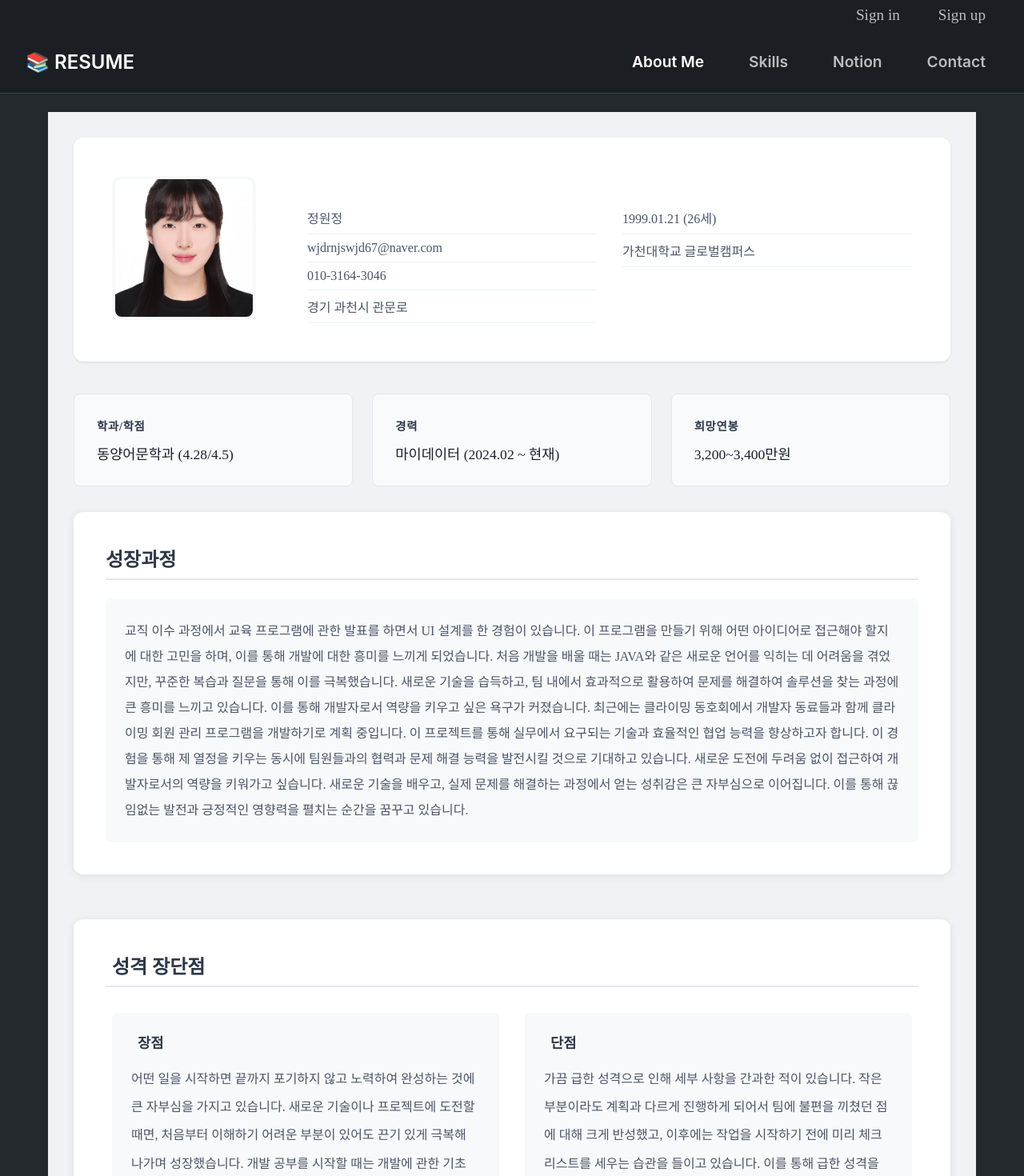
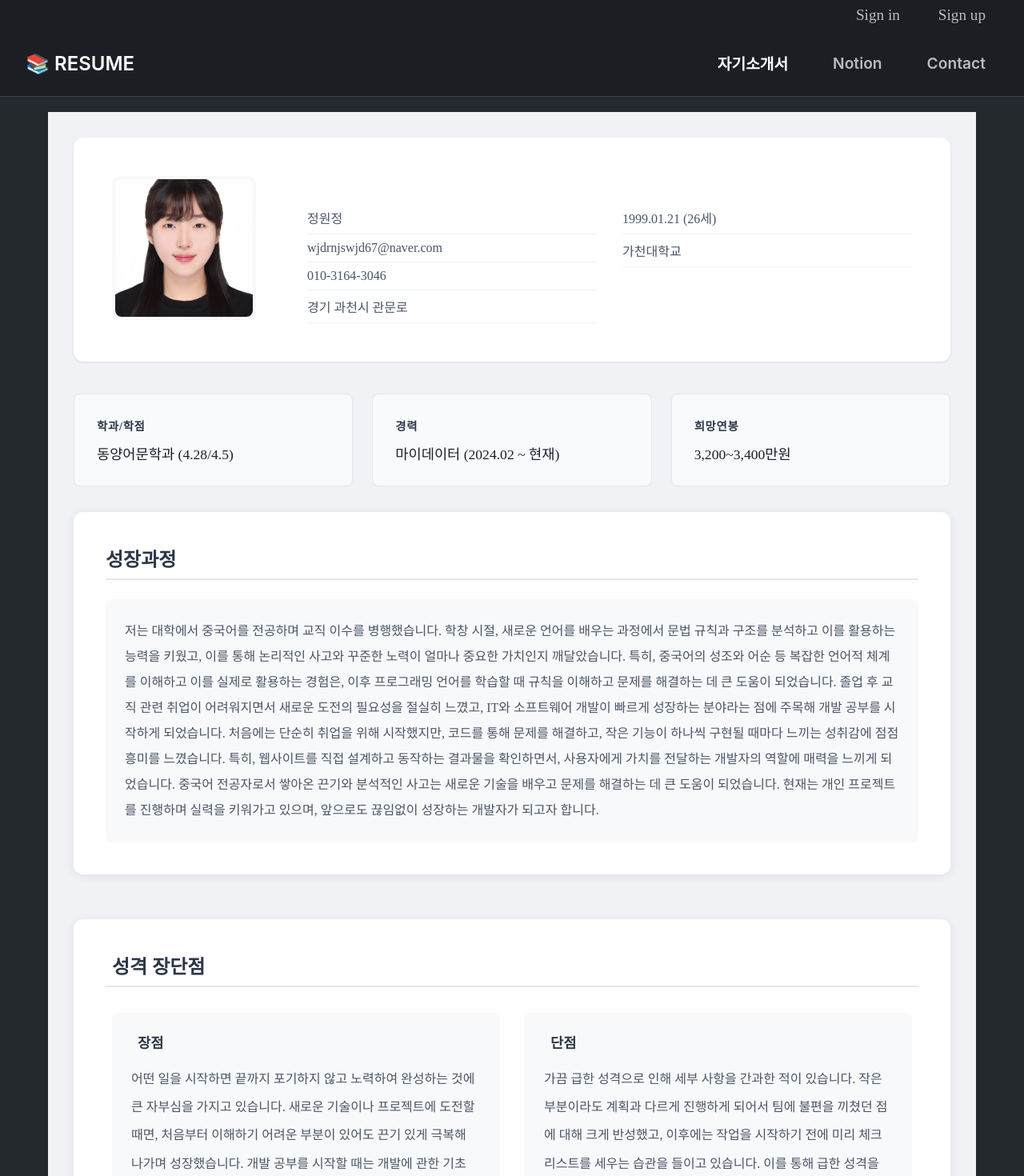
Before and after one commit to AwayJung/wonboard-FE-Vue, a Vue app: page /aboutme in a window 1280 px wide. Shown: the top 1470 px of the page at 80% size. Built offline with nearby package versions, Linux system fonts and the light colour scheme.

Commit message:
update: 자기소개서 레이아웃 완성- dummyData만 수정필요

```diff
--- a/src/components/common/Header.vue
+++ b/src/components/common/Header.vue
@@ -27,12 +27,12 @@
       <nav class="main-nav">
         <router-link class="nav-link" to="/aboutme">
           <i class="fas fa-user"></i>
-          <span>About Me</span>
+          <span>자기소개서</span>
         </router-link>
-        <router-link class="nav-link" to="/skills">
+        <!-- <router-link class="nav-link" to="/skills">
           <i class="fas fa-laptop-code"></i>
-          <span>Skills</span>
-        </router-link>
+          <span>기술</span>
+        </router-link> -->
         <a class="nav-link" href="https://www.notion.so/STUDY-ca55382a6344434ab3a3c5b32414a0e5" target="_blank">
           <i class="fas fa-book"></i>
           <span>Notion</span>
--- a/src/data/dummyData.js
+++ b/src/data/dummyData.js
@@ -6,7 +6,7 @@ export const profileData = {
   phone: "010-3164-3046",
   address: "경기 과천시 관문로",
   birthDate: "1999.01.21 (26세)",
-  university: "가천대학교 글로벌캠퍼스",
+  university: "가천대학교",
 };
 
 export const quickInfoCards = [
@@ -27,15 +27,14 @@ export const quickInfoCards = [
 export const sections = {
   growth: {
     title: "성장과정",
-    content: `교직 이수 과정에서 교육 프로그램에 관한 발표를 하면서 UI 설계를 한 경험이 있습니다. 이 프로그램을 만들기 위해 어떤 아이디어로 접근해야 할지에 대한 고민을 하며, 이를 통해 개발에 대한 흥미를 느끼게 되었습니다.
+    content: `저는 대학에서 중국어를 전공하며 교직 이수를 병행했습니다.
 
-    처음 개발을 배울 때는 JAVA와 같은 새로운 언어를 익히는 데 어려움을 겪었지만, 꾸준한 복습과 질문을 통해 이를 극복했습니다. 새로운 기술을 습득하고, 팀 내에서 효과적으로 활용하여 문제를 해결하여 솔루션을 찾는 과정에 큰 흥미를 느끼고 있습니다. 이를 통해 개발자로서 역량을 키우고 싶은 욕구가 커졌습니다.
+학창 시절, 새로운 언어를 배우는 과정에서 문법 규칙과 구조를 분석하고 이를 활용하는 능력을 키웠고, 이를 통해 논리적인 사고와 꾸준한 노력이 얼마나 중요한 가치인지 깨달았습니다. 특히, 중국어의 성조와 어순 등 복잡한 언어적 체계를 이해하고 이를 실제로 활용하는 경험은, 이후 프로그래밍 언어를 학습할 때 규칙을 이해하고 문제를 해결하는 데 큰 도움이 되었습니다.
 
-    최근에는 클라이밍 동호회에서 개발자 동료들과 함께 클라이밍 회원 관리 프로그램을 개발하기로 계획 중입니다. 이 프로젝트를 통해 실무에서 요구되는 기술과 효율적인 협업 능력을 향상하고자 합니다. 이 경험을 통해 제 열정을 키우는 동시에 팀원들과의 협력과 문제 해결 능력을 발전시킬 것으로 기대하고 있습니다.
+졸업 후 교직 관련 취업이 어려워지면서 새로운 도전의 필요성을 절실히 느꼈고, IT와 소프트웨어 개발이 빠르게 성장하는 분야라는 점에 주목해 개발 공부를 시작하게 되었습니다. 처음에는 단순히 취업을 위해 시작했지만, 코드를 통해 문제를 해결하고, 작은 기능이 하나씩 구현될 때마다 느끼는 성취감에 점점 흥미를 느꼈습니다. 특히, 웹사이트를 직접 설계하고 동작하는 결과물을 확인하면서, 사용자에게 가치를 전달하는 개발자의 역할에 매력을 느끼게 되었습니다.
 
-    새로운 도전에 두려움 없이 접근하여 개발자로서의 역량을 키워가고 싶습니다. 새로운 기술을 배우고, 실제 문제를 해결하는 과정에서 얻는 성취감은 큰 자부심으로 이어집니다. 이를 통해 끊임없는 발전과 긍정적인 영향력을 펼치는 순간을 꿈꾸고 있습니다.`,
+중국어 전공자로서 쌓아온 끈기와 분석적인 사고는 새로운 기술을 배우고 문제를 해결하는 데 큰 도움이 되었습니다. 현재는 개인 프로젝트를 진행하며 실력을 키워가고 있으며, 앞으로도 끊임없이 성장하는 개발자가 되고자 합니다.`,
   },
-
   personality: {
     title: "성격 장단점",
     strengths: `어떤 일을 시작하면 끝까지 포기하지 않고 노력하여 완성하는 것에 큰 자부심을 가지고 있습니다. 새로운 기술이나 프로젝트에 도전할 때면, 처음부터 이해하기 어려운 부분이 있어도 끈기 있게 극복해 나가며 성장했습니다.
```
